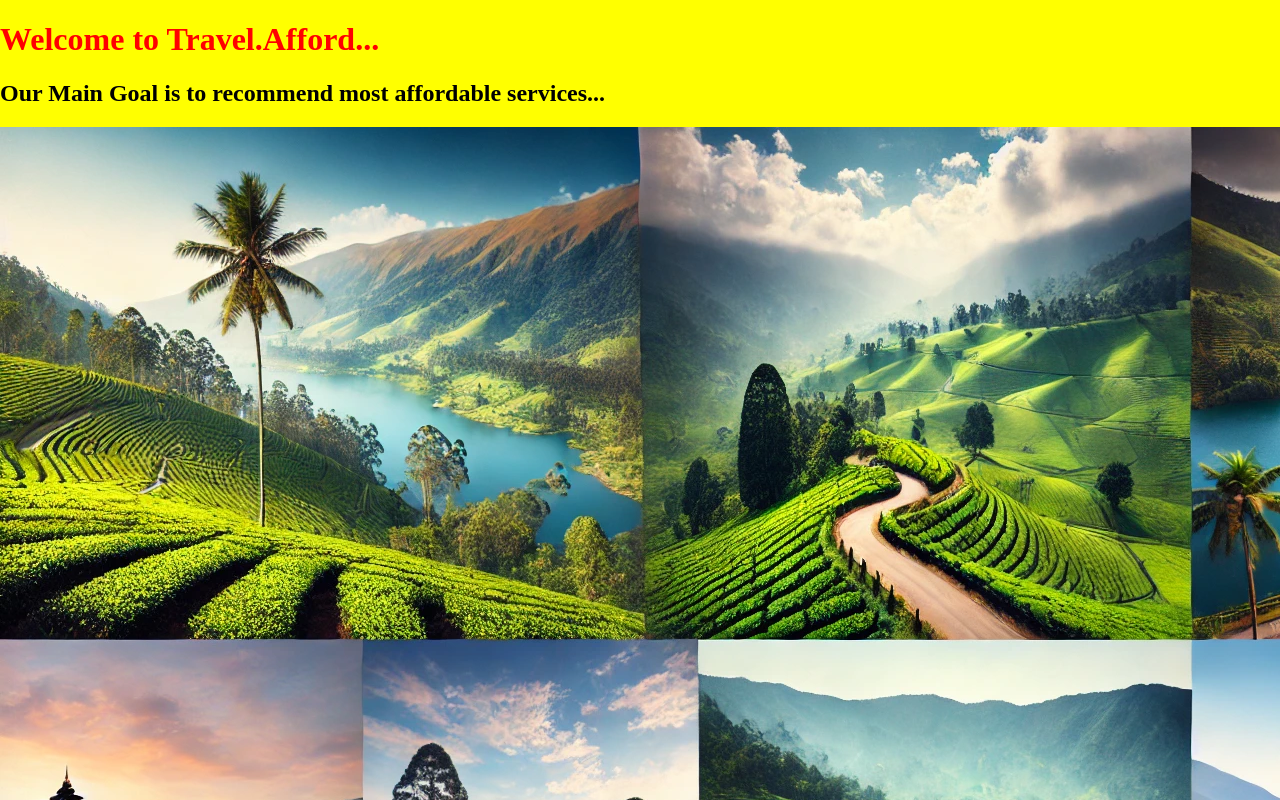
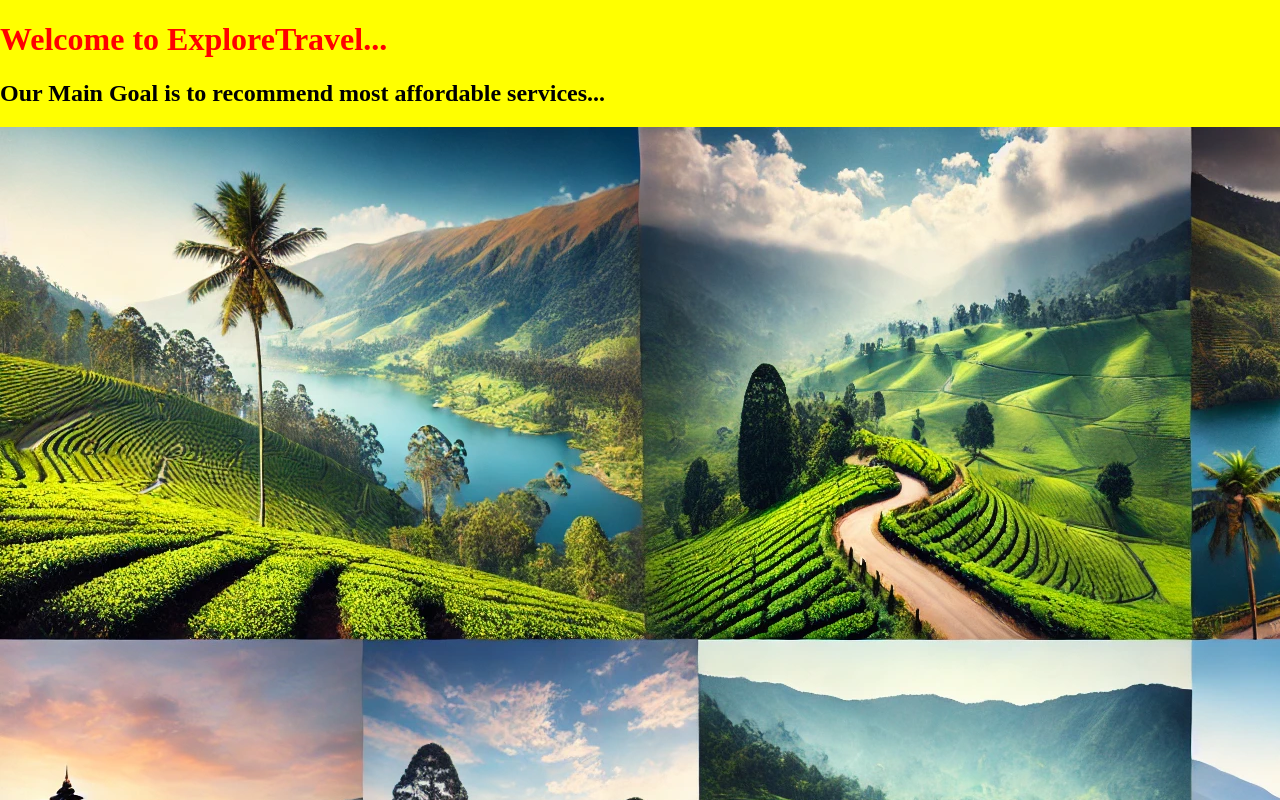
Before and after one commit to shyamganesh07/Travel, a plain HTML site: page index.html in a window 1280 px wide. Shown: the top 800 px of the page. Drawn offline with Linux system fonts and the light colour scheme.

Commit message:
index.html

```diff
--- a/index.html
+++ b/index.html
@@ -7,7 +7,7 @@
 </head>
 <body class="a">
     <link rel="stylesheet" href="index.css">
-    <div class="b"><h1>Welcome to Travel.Afford...</h1></div>
+    <div class="b"><h1>Welcome to ExploreTravel...</h1></div>
    <h2>Our Main Goal is to recommend most affordable services...</h2>
    <img src="./DALL·E 2024-11-23 10.51.28 - A scenic collage featuring the lush green hills and tea plantations of Munnar, the mist-covered landscapes and serene lakes of Kodaikanal, and the vib.webp">
    <div class="c"><a href="places.html" height="100" width="100">Select the place to begin your journey</a> </div>
```
